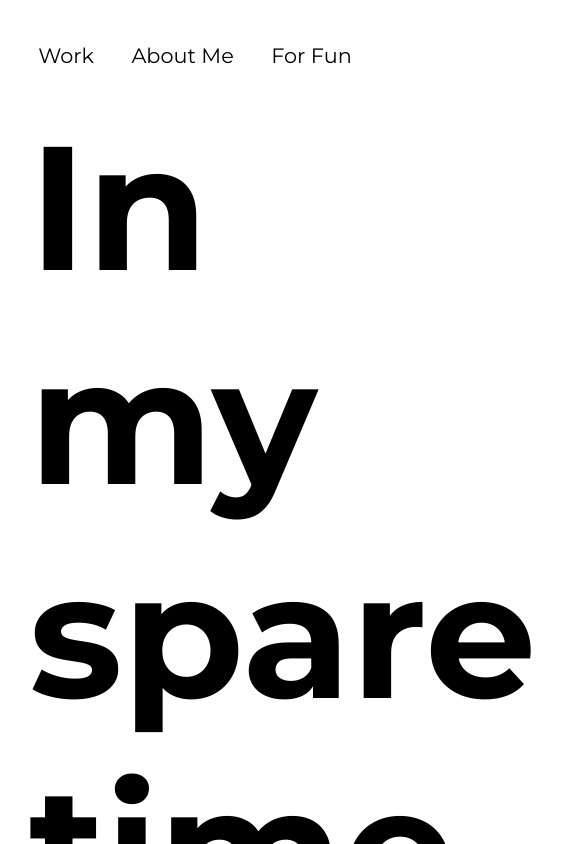
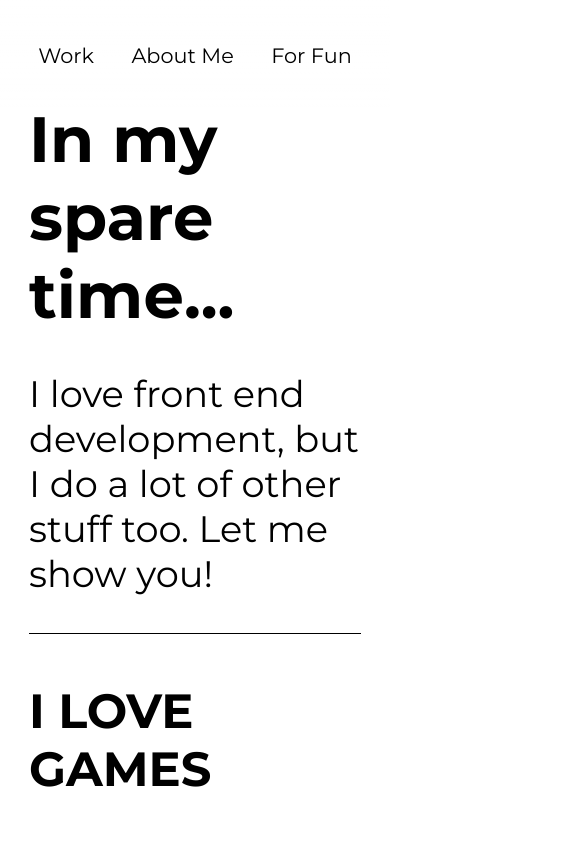
Before and after one commit to ayeyaiyai/connor-portfolio, a React (Vite) app: page /for-fun in a window 390 px wide. Shown: the top 844 px of the page, 585 px wide, since content can reach past the window. Built offline with nearby package versions, Linux system fonts and the light colour scheme.

Commit message:
Add mobile styling to ForFun component

```diff
--- a/src/styles/ForFun.css
+++ b/src/styles/ForFun.css
@@ -30,6 +30,17 @@
     font-size: 3rem;
 }
 
+@media (max-width: 768px) {
+    .title {
+        font-size: 4rem;
+        width: 100%;
+    }
+
+    .subtitle {
+        width: 100%;
+    }
+}
+
 @media (min-width: 1700px) {
     .for-fun-body {
         width: 65%;
```
